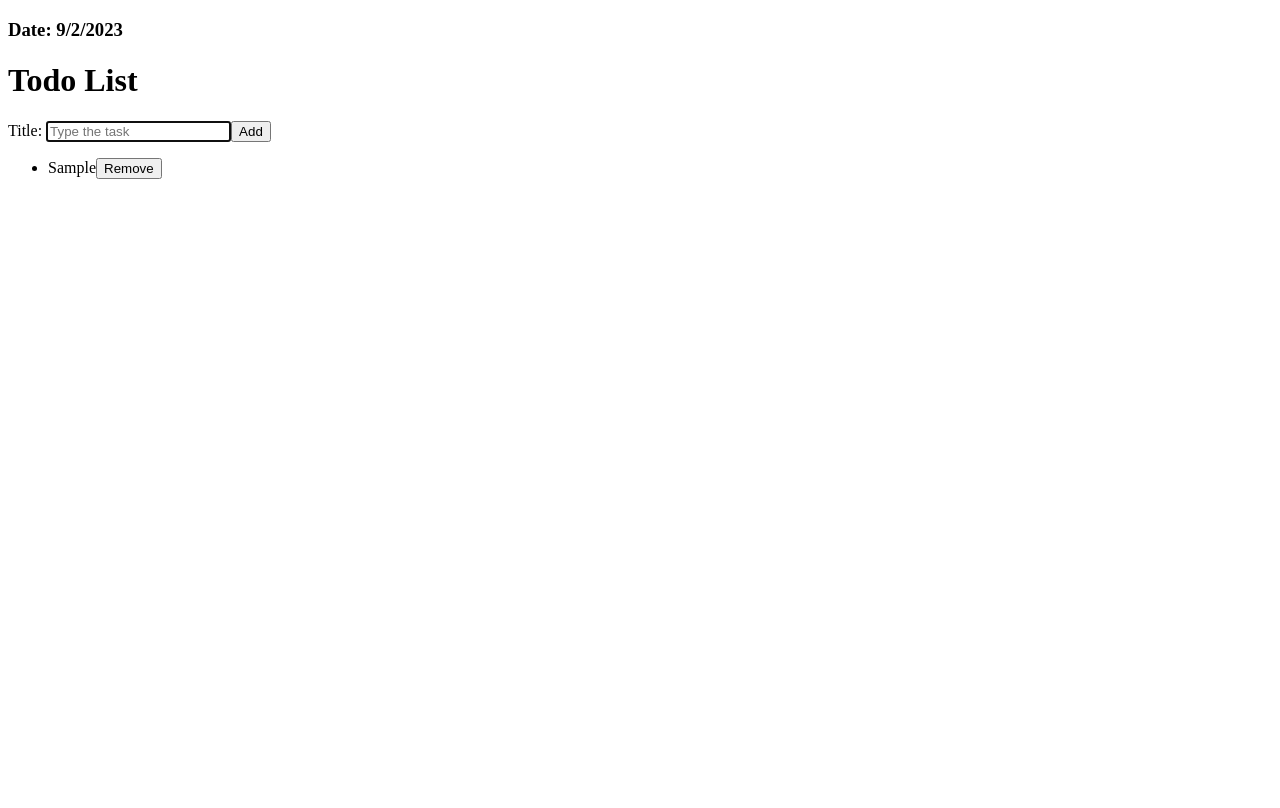
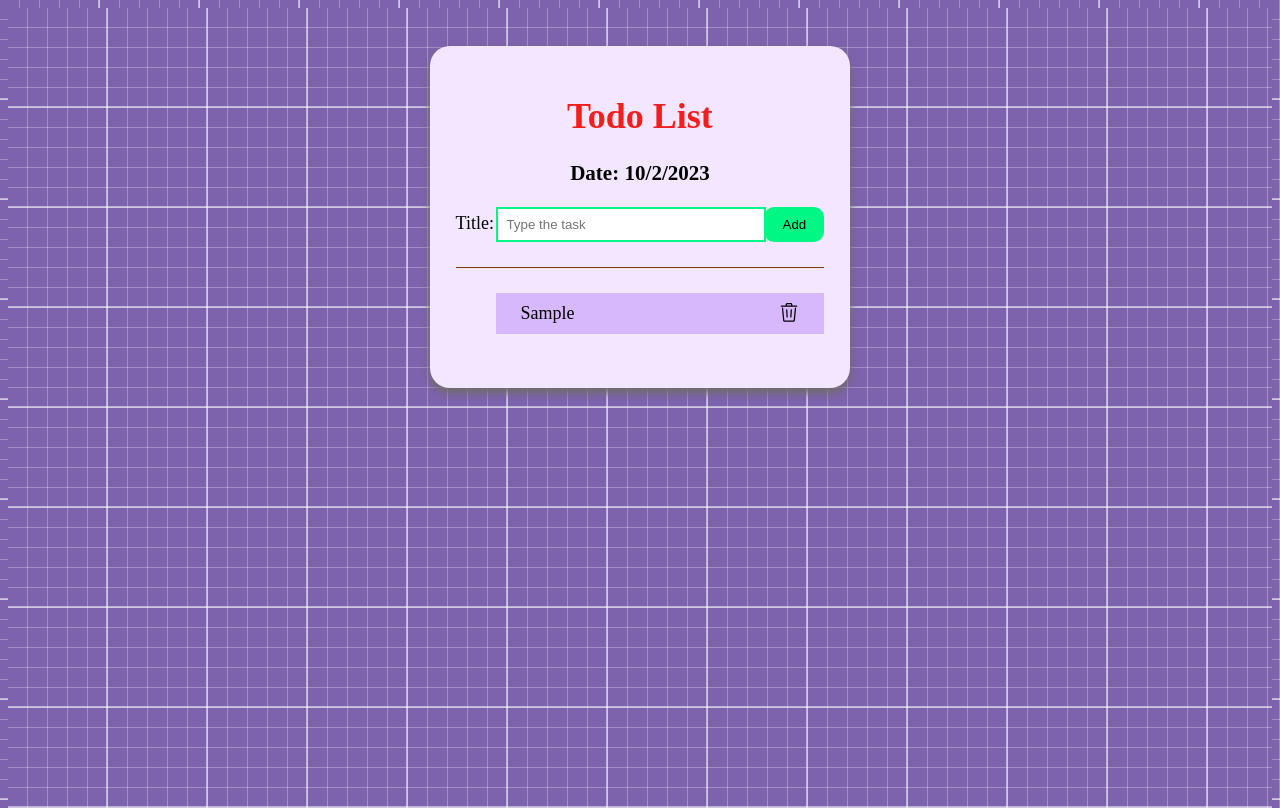
Before and after one commit to akhhanna20/react-todo, a React (Create React App) app: page / in a window 1280 px wide. Both pictures are taken after typing "Sample" into the empty fields and a click on the button "Add". Built offline with nearby package versions, Linux system fonts and the light colour scheme.

Commit message:
Added style

```diff
--- a/package.json
+++ b/package.json
@@ -5,6 +5,7 @@
   "dependencies": {
     "react": "^18.2.0",
     "react-dom": "^18.2.0",
+    "react-icons": "^4.12.0",
     "react-scripts": "5.0.1"
   },
   "scripts": {
--- a/src/AddTodoForm.js
+++ b/src/AddTodoForm.js
@@ -23,6 +23,8 @@ function AddTodoForm({ onAddTodo }) {
   return (
     <>
       <form onSubmit={handleAddTodo}>
+        <div className="todo-input">
+          <div className="todo-input-item">
             <InputWithLabel
               name="title"
               id="todoTitle"
@@ -31,8 +33,13 @@ function AddTodoForm({ onAddTodo }) {
             >
               Title:
             </InputWithLabel>
-
-        <button type="submit">Add</button>
+          </div>
+          <div className="todo-input-item ">
+            <button type="submit" className="primary-btn">
+              Add
+            </button>
+          </div>
+        </div>
       </form>
     </>
   );
--- a/src/App.js
+++ b/src/App.js
@@ -3,9 +3,9 @@ import TodoList from "./TodoList";
 import AddTodoForm from "./AddTodoForm";
 import "./app.css";
 
-const today = new Date();
+function App() {
+  const today = new Date();
 
-function App() {
   //This state change the list of todos method and retrieves objects from localStorage;
   //When we stored the data, we first converted it to a JSON string.
   //In order to make use of it, we need to convert JSON string back to a JSON object.
@@ -51,20 +51,20 @@ function App() {
   };
 
   return (
-    <>
-      <h3>
-        Date: {today.getMonth()}/{today.getDate()}/{today.getFullYear()}
-      </h3>
+    <div className="todo-wrapper">
       {isLoading ? (
         <p>Loading...</p>
       ) : (
         <div>
           <h1>Todo List</h1>
+          <h3>
+            Date: {today.getMonth() + 1}/{today.getDate()}/{today.getFullYear()}
+          </h3>
           <AddTodoForm onAddTodo={addTodo} />
           <TodoList todoList={todoList} onRemoveTodo={removeTodo} />
         </div>
       )}
-    </>
+    </div>
   );
 }
 
--- a/src/TodoList.js
+++ b/src/TodoList.js
@@ -3,7 +3,7 @@ import TodoListItem from "./TodoListItem";
 
 function TodoList({ todoList, onRemoveTodo }) {
   return (
-    <ul>
+    <ul className="todo-list">
       {todoList.map((listItem) => (
         <TodoListItem
           key={listItem.id}
--- a/src/TodoListItem.js
+++ b/src/TodoListItem.js
@@ -1,10 +1,16 @@
 import React from "react";
+import { GoTrash } from "react-icons/go";
 
 function TodoListItem({ todo, onRemoveTodo, listItem }) {
   return (
-    <li>
+    <li className="todo-list-item">
       {todo}
-      <button onClick={() => onRemoveTodo(listItem.id)}>Remove</button>
+      {/* <button > */}
+      <GoTrash
+        className="icon-delete"
+        onClick={() => onRemoveTodo(listItem.id)}
+      />
+      {/* </button> */}
     </li>
   );
 }
--- a/src/app.css
+++ b/src/app.css
@@ -1,3 +1,128 @@
+html,
+body {
+  height: 100%;
+  background-color: rgb(125, 98, 173);
+  background-image: linear-gradient(
+      rgba(255, 255, 255, 0.5) 2px,
+      transparent 2px
+    ),
+    linear-gradient(90deg, rgba(255, 255, 255, 0.5) 2px, transparent 2px),
+    linear-gradient(rgba(255, 255, 255, 0.28) 1px, transparent 1px),
+    linear-gradient(90deg, rgba(255, 255, 255, 0.28) 1px, transparent 1px);
+  background-size: 100px 100px, 100px 100px, 20px 20px, 20px 20px;
+  background-position: -2px -2px, -2px -2px, -1px -1px, -1px -1px;
+  /* background: linear-gradient(
+    to top,
+    lightgrey 0%,
+    lightgrey 1%,
+    #e0e0e0 26%,
+    #efefef 48%,
+    #d9d9d9 75%,
+    #bcbcbc 100%
+  ); */
+
+  /* background-color: #e4e5e8;
+  background-image: linear-gradient(
+      to bottom,
+      rgba(255, 255, 255, 0.5) 0%,
+      rgba(0, 0, 0, 0.5) 100%
+    ),
+    radial-gradient(
+      at 50% 0%,
+      rgba(255, 255, 255, 0.1) 0%,
+      rgba(0, 0, 0, 0.5) 50%
+    );
+  background-blend-mode: soft-light, screen; */
+  /* background-image: linear-gradient(
+    to top,
+    #bbbbbb 0%,
+    lightgrey 1%,
+    #eaeaea 26%,
+    #f7f7f7 48%,
+    #e3e3e3 75%,
+    #bcbcbc 100%
+  ); */
+
+  overflow: hidden;
+}
+
 p {
   color: red;
 }
+h1 {
+  text-align: center;
+  color: rgb(245, 30, 30);
+}
+h3 {
+  text-align: center;
+}
+
+.todo-wrapper {
+  background: #f2e7ff;
+  padding: 2%;
+  width: fit-content;
+  margin-left: auto;
+  margin-right: auto;
+  margin-top: 3%;
+  max-height: 85vh;
+  overflow-y: auto;
+  box-shadow: 0px 5px 8px rgb(112, 108, 104);
+  border-radius: 20px;
+  font-size: 18px;
+}
+
+.todo-input {
+  display: flex;
+  align-items: center;
+  justify-content: center;
+  border-bottom: 1px solid rgb(125, 54, 3);
+  padding-bottom: 25px;
+  margin-bottom: 25px;
+}
+
+.todo-input-item input {
+  padding: 8px;
+  border: none;
+  width: 250px;
+}
+
+.todo-input-item input:focus {
+  outline: 2px solid rgb(1, 247, 132);
+}
+
+.primary-btn {
+  background-color: rgb(1, 247, 132);
+  color: black;
+  border: none;
+  border-radius: 10px;
+  /* margin-top: 25px; */
+  padding: 10px;
+  width: 60px;
+  cursor: pointer;
+}
+.primary-btn:hover {
+  background-color: rgb(4, 196, 106);
+}
+
+.todo-list {
+  display: flex;
+  flex-direction: column;
+}
+
+.todo-list-item {
+  background-color: #d8b8fc;
+  display: flex;
+  justify-content: space-between;
+  padding: 25px;
+  padding-bottom: 10px;
+  padding-top: 10px;
+  margin-bottom: 10px;
+}
+
+.icon-delete {
+  font-size: 20px;
+  cursor: pointe;
+}
+.icon-delete:hover {
+  color: red;
+}
```
Also changed, not shown: 1 other file (tests, documents, lock files or other folders). Lines whose indentation alone changed are shown as unchanged.
